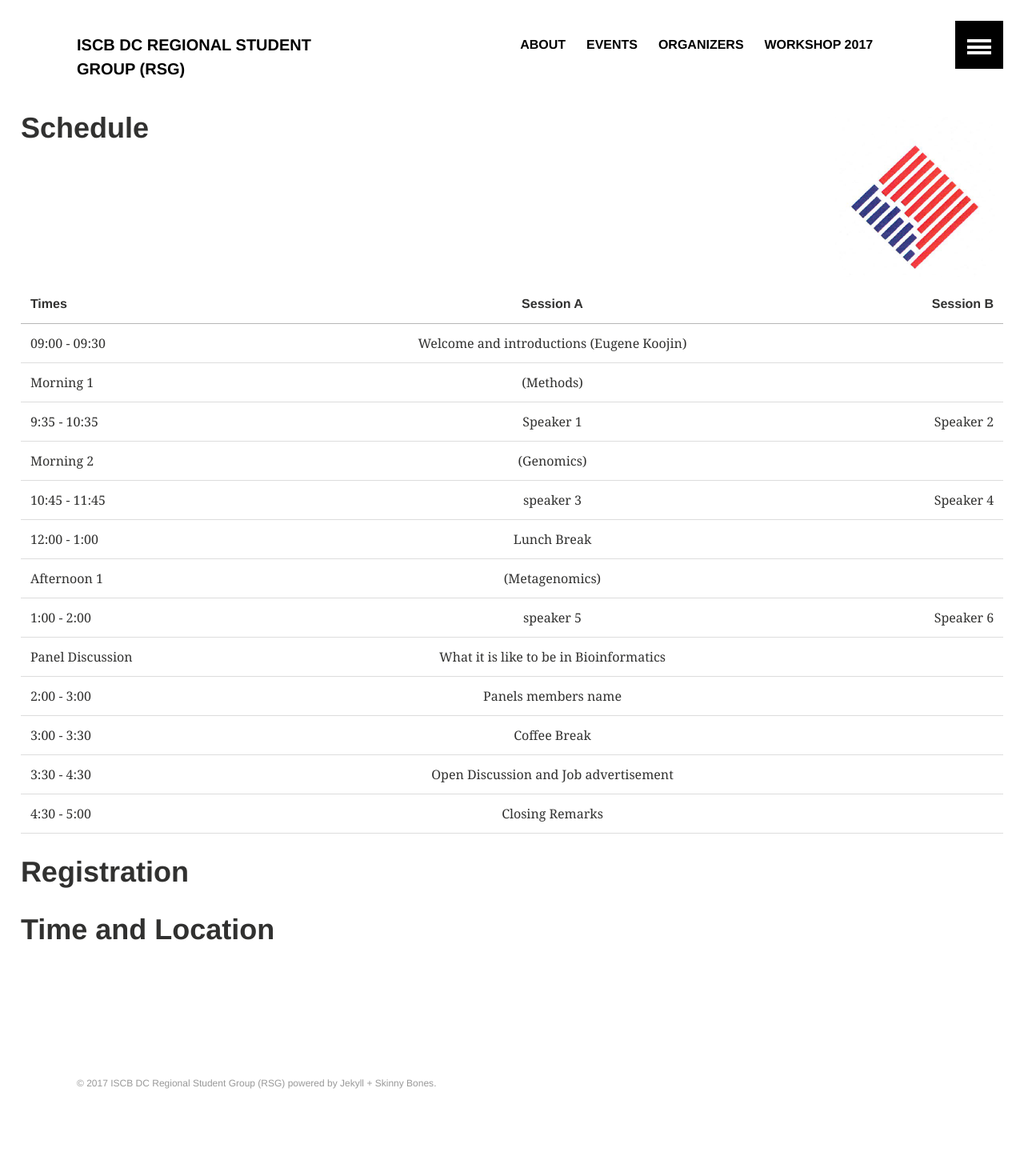
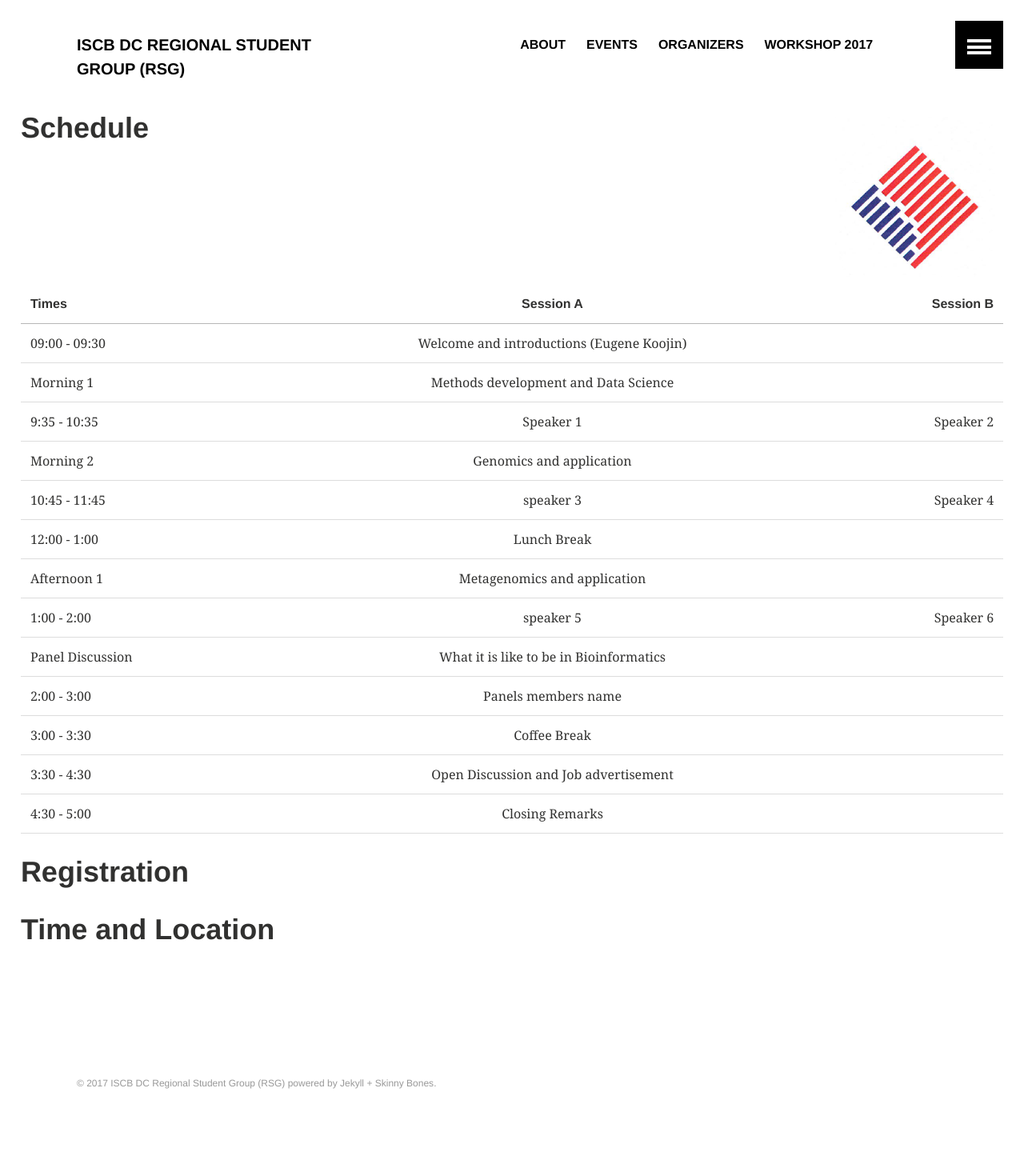
Before and after one commit to iscb-dc-rsg/iscb-dc-rsg.github.io, a Jekyll site: the page built from _pages/workshop2017.md, in a window 1280 px wide. Shown: the whole page at 80% size. Built offline with Jekyll 4.4.1, drawn with Linux system fonts in a browser that asks for light colours; our own code applies the rules of GitHub Pages for plain Markdown files.

Commit message:
Update workshop2017.md

```diff
--- a/_pages/workshop2017.md
+++ b/_pages/workshop2017.md
@@ -13,12 +13,12 @@ output: html_document
 | Times         | Session A     | Session B  |
 | ------------- |:-------------:| ----------:|
 | 09:00 - 09:30 | Welcome and introductions (Eugene Koojin) |
-| Morning 1 | (Methods)
+| Morning 1 | Methods development and Data Science
 9:35 - 10:35      | Speaker 1      |   Speaker 2 |
-| Morning 2 | (Genomics)
+| Morning 2 | Genomics and application
 10:45 - 11:45 | speaker 3      |    Speaker 4 |
 | 12:00 - 1:00 | Lunch Break                |
-| Afternoon 1 | (Metagenomics)
+| Afternoon 1 | Metagenomics and application
 1:00 - 2:00 | speaker 5      |    Speaker 6 |
 |  Panel Discussion | What it is like to be in Bioinformatics
 2:00 - 3:00 | Panels members name |
```
